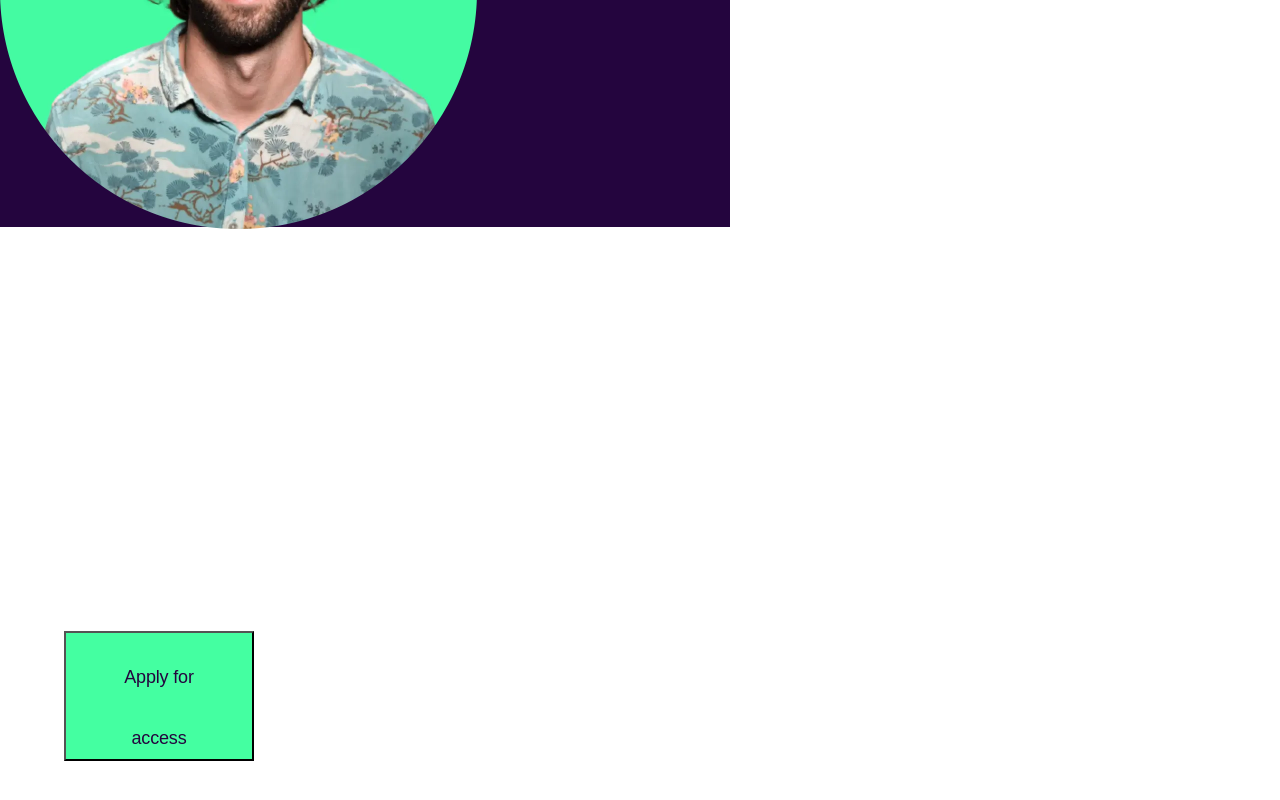
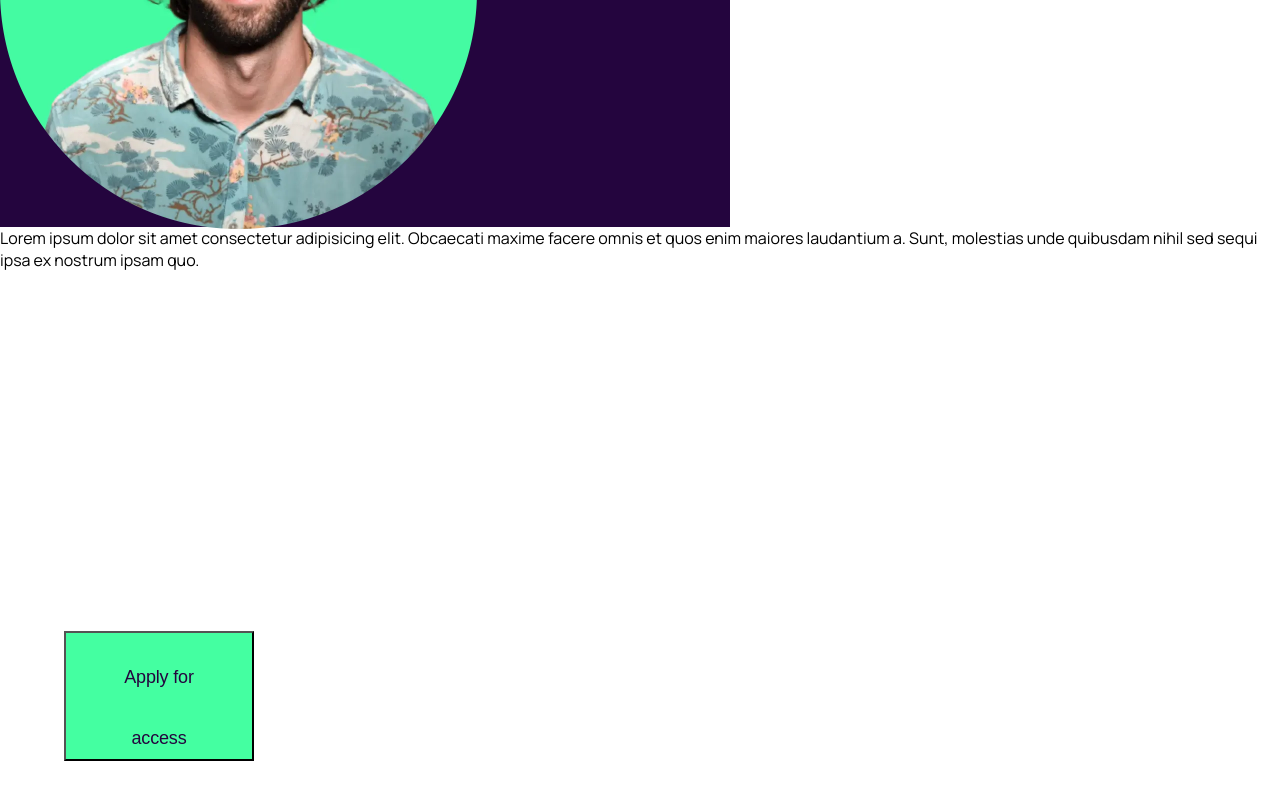
Before and after one commit to Lais-AG/starter-code, a plain HTML site: page index.html in a window 1280 px wide. Shown: the part 1673-2473 px from the top of the page. Drawn offline with Linux system fonts and the light colour scheme.

Commit message:
mudança de teste

```diff
--- a/index.html
+++ b/index.html
@@ -62,3 +62,5 @@
  </footer> <!--RODAPÉ-->
 </body>
 </html>
+
+<p>Lorem ipsum dolor sit amet consectetur adipisicing elit. Obcaecati maxime facere omnis et quos enim maiores laudantium a. Sunt, molestias unde quibusdam nihil sed sequi ipsa ex nostrum ipsam quo.</p>
```
